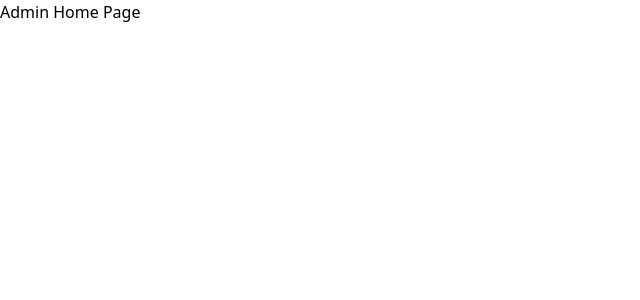
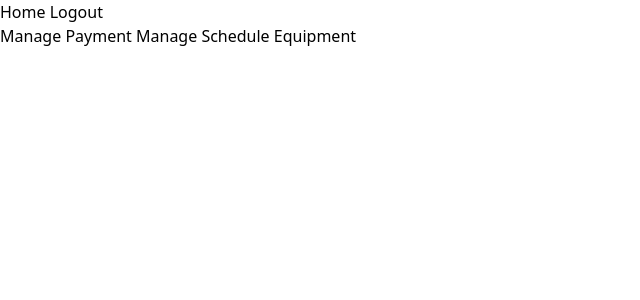
Before and after one commit to Jonathan03ant/HFDMS, a React (Vite) app in the folder HFDMS/: page /admin-home in a window 1280 px wide. Shown: the top 300 px of the page, without its empty margins (0-640 px from the left). Built offline with nearby package versions, Linux system fonts and the light colour scheme.

Commit message:
Added NavBar on AdminPage

```diff
--- a/HFDMS/src/Components/AdminHomePage.jsx
+++ b/HFDMS/src/Components/AdminHomePage.jsx
@@ -1,10 +1,14 @@
 import React from 'react';
+import AdminNavBar from './NavBar/AdminNavBar';
 
 
-export default function AdminHomePage() {
+export default function AdminHomePage({}) {
+    const handleLogout = () => {
+        console.log('Logging out');
+    };
     return (
         <div>
-            <h1>Admin Home Page</h1>
+            <AdminNavBar handleLogout={handleLogout} />
         </div>
     )
 }
--- /dev/null
+++ b/HFDMS/src/Components/NavBar/AdminNavBar.jsx
@@ -0,0 +1,27 @@
+import React from 'react';
+import { Link, useNavigate } from 'react-router-dom';
+
+export default function AdminNavBar({ handleLogout }) {
+    const navigate = useNavigate();
+    const onLogout = () => {
+        handleLogout();
+        navigate('/admin');
+    }
+    return (
+        <div className='flex flex-col justify-end mt-10 w-full mx-'>
+            <div className="navbar flex justify-between w-full mr-40 text-md text-black font-bold font-cara space-y-1 mb-4">
+                <Link to="/admin-home" className=' bg-blue-200 py-1.5 px-3.5 rounded-sm  hover:bg-gray-200 ml-8'> Home </Link>
+                <button
+                    className='bg-blue-200 py-1.5 px-3.5 rounded-lg  hover:bg-gray-200 mr-12'
+                    onClick={onLogout}>
+                    Logout
+                </button>
+            </div>
+            <div className="navbar flex justify-end w-1/2 mr-40 text-md text-black font-bold font-cara space-x-4">
+                <Link to="/admin-manage-payment" className=' bg-blue-200 py-1.5 px-3.5 rounded-sm  hover:bg-gray-200'> Manage Payment </Link>
+                <Link to="/admin-manage-schedule" className=' bg-blue-200 py-1.5 px-3.5 rounded-sm  hover:bg-gray-200'> Manage Schedule </Link>
+                <Link to="/admin-equipment" className='flex items-center bg-blue-200 py-1.5 px-3.5 rounded-sm  hover:bg-gray-200'> Equipment </Link>
+            </div>
+        </div>
+    );
+}
```
